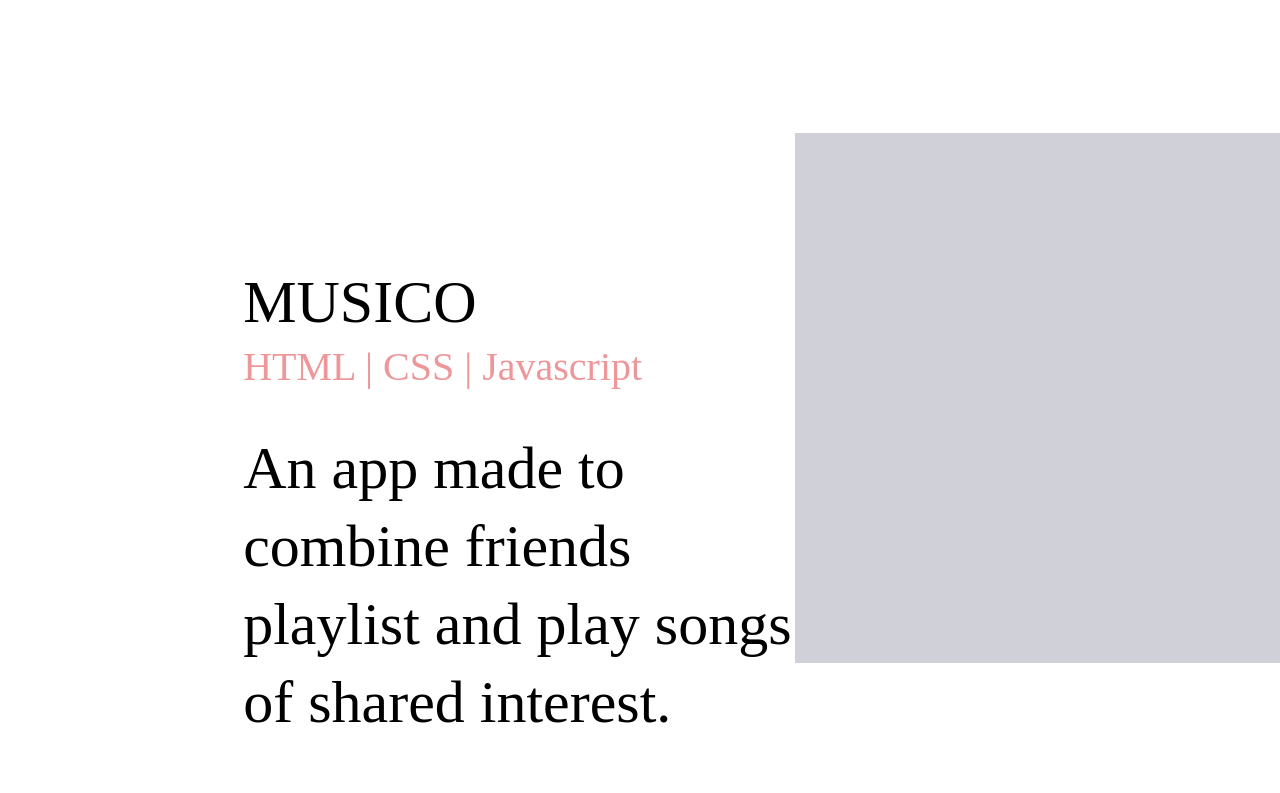
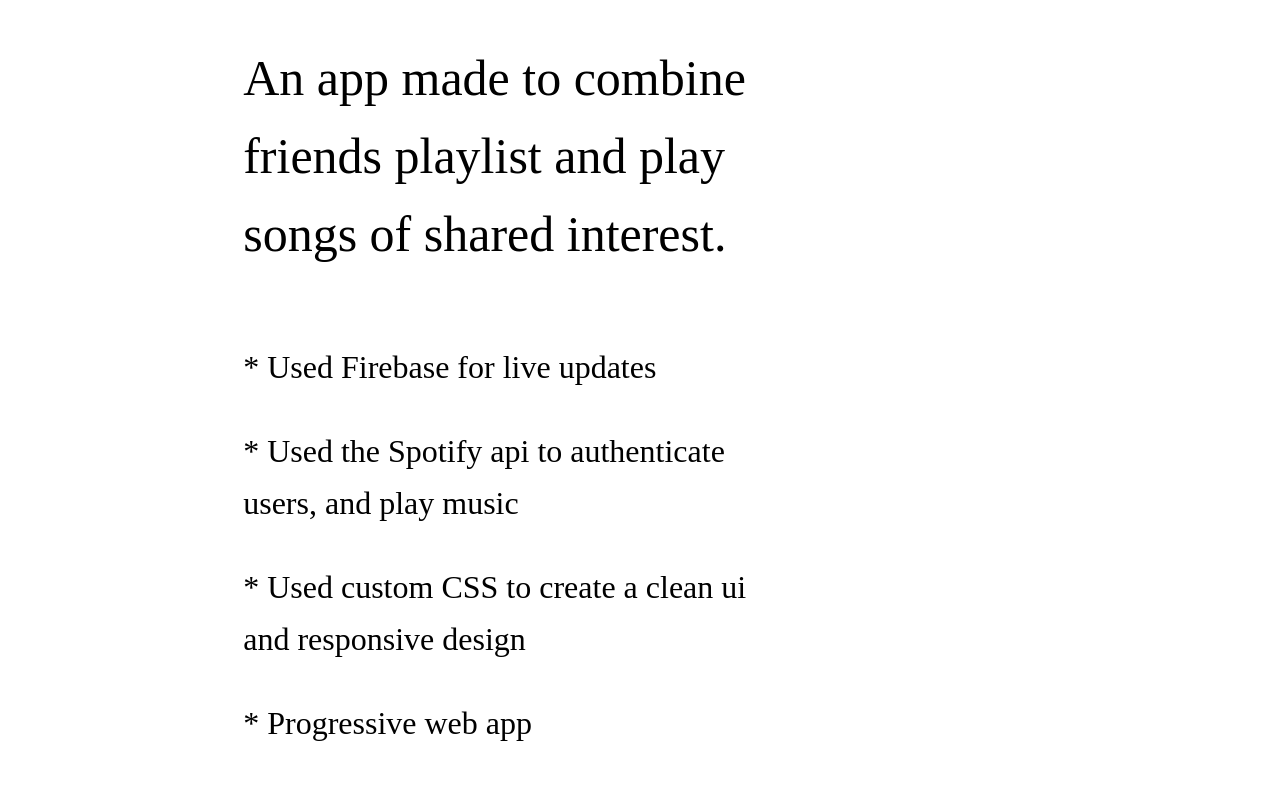
Before and after one commit to SarahYiskah/sarahyiskah, a React app: page / in a window 1280 px wide. Shown: the part 1840-2633 px from the top of the page. Built offline with nearby package versions, Linux system fonts and the light colour scheme.

Commit message:
Images are fixed position and scroll in with section

```diff
--- a/src/App.js
+++ b/src/App.js
@@ -1,7 +1,8 @@
-import React from 'react';
+import React, { useEffect } from 'react';
 import { createUseStyles } from 'react-jss';
 import { Footer, Navbar, About, Projects } from 'components';
 import { ActiveRouteProvider } from 'providers';
+import { getImageHeightAndTop } from 'utility'
 
 
 const useStyles = createUseStyles(theme => ({
@@ -21,6 +22,24 @@ const useStyles = createUseStyles(theme => ({
 const App = () => {
     const classes = useStyles();
 
+    const handleScroll = () => {
+        const scrollSections = Array.from(document.getElementsByClassName('scrollSection'));
+        scrollSections.forEach(section => {
+            const sectionId = section.id;
+            const imageDimensions = getImageHeightAndTop(section);
+            const imageToUpdate = document.getElementById(sectionId + 'Img');
+            imageToUpdate.style.height = imageDimensions.height;
+            imageToUpdate.style.top = imageDimensions.location;
+        });
+    };
+
+    useEffect(() => {
+        window.addEventListener("scroll", handleScroll);
+        handleScroll();
+
+        return () => window.removeEventListener("scroll", onScroll);
+    }, []);
+
     return (
         <ActiveRouteProvider>
             <div className={classes.container}>
--- a/src/components/About.js
+++ b/src/components/About.js
@@ -23,7 +23,11 @@ const About = () => {
     const handleAboutMouseOver = () => setActiveRoute('about');
 
     return (
-        <div id="about" className={classes.container} onMouseOver={handleAboutMouseOver}>
+        <div
+            id="about"
+            className={clsx(classes.container, 'scrollSection')}
+            onMouseOver={handleAboutMouseOver}
+        >
             <p className={clsx(commonClasses.sectionDescription, classes.details)}>
                 Hey there!
                 <br />
@@ -35,7 +39,7 @@ const About = () => {
                 <br />
                 Sarah Yiskah Eichenstein
             </p>
-            <img className={commonClasses.sectionImage} src={require('../assets/images/profile.png')} />
+            <img id="aboutImg" className={commonClasses.sectionImage} src={require('../assets/images/profile.png')} />
         </div>
     );
 };
--- a/src/components/Projects.js
+++ b/src/components/Projects.js
@@ -1,6 +1,7 @@
 import React, { useEffect } from 'react';
 import { createUseStyles } from 'react-jss';
 import { useCommonClasses, useActiveRoute } from 'hooks'
+import clsx from 'clsx';
 
 const useStyles = createUseStyles(theme => ({
     container: {
@@ -68,7 +69,7 @@ const Projects = () => {
                 <div
                     id={project.title.toLowerCase()}
                     key={project.title.toLowerCase()}
-                    className={classes.container}
+                    className={clsx(classes.container, 'scrollSection')}
                 >
                     <div className={classes.details}>
                         <p className={commonClasses.sectionTitle}>{project.title}</p>
@@ -85,13 +86,10 @@ const Projects = () => {
                         </div>
                     </div>
                     <div
-                        style={{ paddingBottom: index === projects.length - 1 ? '140px' : 0 }}
-                    >
-                        <div
-                            className={commonClasses.sectionImage}
-                            style={{ background: project.background }}
-                        />
-                    </div>
+                        className={commonClasses.sectionImage}
+                        id={project.title.toLowerCase() + 'Img'}
+                        style={{ background: project.background }}
+                    />
                 </div>
             ))}
         </div>
--- a/src/hooks/useCommonClasses.js
+++ b/src/hooks/useCommonClasses.js
@@ -3,7 +3,7 @@ import { createUseStyles } from 'react-jss';
 const useCommonClasses = createUseStyles(theme => ({
     sectionTitle: {
         fontFamily: 'PT Sans Caption',
-        fontSize: '60px',
+        fontSize: '50px',
         fontStyle: 'normal',
         fontWeight: '400',
         lineHeight: '78px',
@@ -20,7 +20,7 @@ const useCommonClasses = createUseStyles(theme => ({
     sectionSubheader: {
         color: theme.palette.text.secondary,
         fontFamily: 'PT Sans Caption',
-        fontSize: '40px',
+        fontSize: '32px',
         textTrasform: 'uppercase',
         fontStyle: 'normal',
         fontWeight: '400',
@@ -36,7 +36,7 @@ const useCommonClasses = createUseStyles(theme => ({
     sectionDescription: {
         color: theme.palette.text.primary,
         fontFamily: 'PT Sans Caption',
-        fontSize: '60px',
+        fontSize: '50px',
         fontStyle: 'normal',
         fontWeight: '400',
         lineHeight: '78px',
@@ -51,7 +51,7 @@ const useCommonClasses = createUseStyles(theme => ({
     sectionDetails: {
         color: theme.palette.text.primary,
         fontFamily: 'PT Sans Caption',
-        fontSize: '40px',
+        fontSize: '32px',
         fontStyle: 'normal',
         fontWeight: '400',
         lineHeight: '52px',
@@ -70,8 +70,9 @@ const useCommonClasses = createUseStyles(theme => ({
     sectionImage: {
         width: '485px',
         height: '530px',
-        position: 'sticky',
-        top: '196px',
+        position: 'fixed',
+        right: '0',
+        top: '140px',
         [theme.breakpoints.down.md]: {
             width: '385px',
             height: '420.7px'
--- /dev/null
+++ b/src/utility/helpers.js
@@ -0,0 +1,8 @@
+export function getImageHeightAndTop(elm) {
+    const top = elm.getBoundingClientRect().top;
+    //TODO - Get all image heights.
+    const imageHeight = 420.7;
+    const height = top < 1 ? imageHeight : (imageHeight - top) > 0 ? (imageHeight - top) : 0;
+    const location = `${(140 + (imageHeight - height))}px`;
+    return { height: `${height}px`, location };
+};
--- a/src/utility/index.js
+++ b/src/utility/index.js
@@ -1 +1,2 @@
 export * from './constants';
+export * from './helpers';
```
